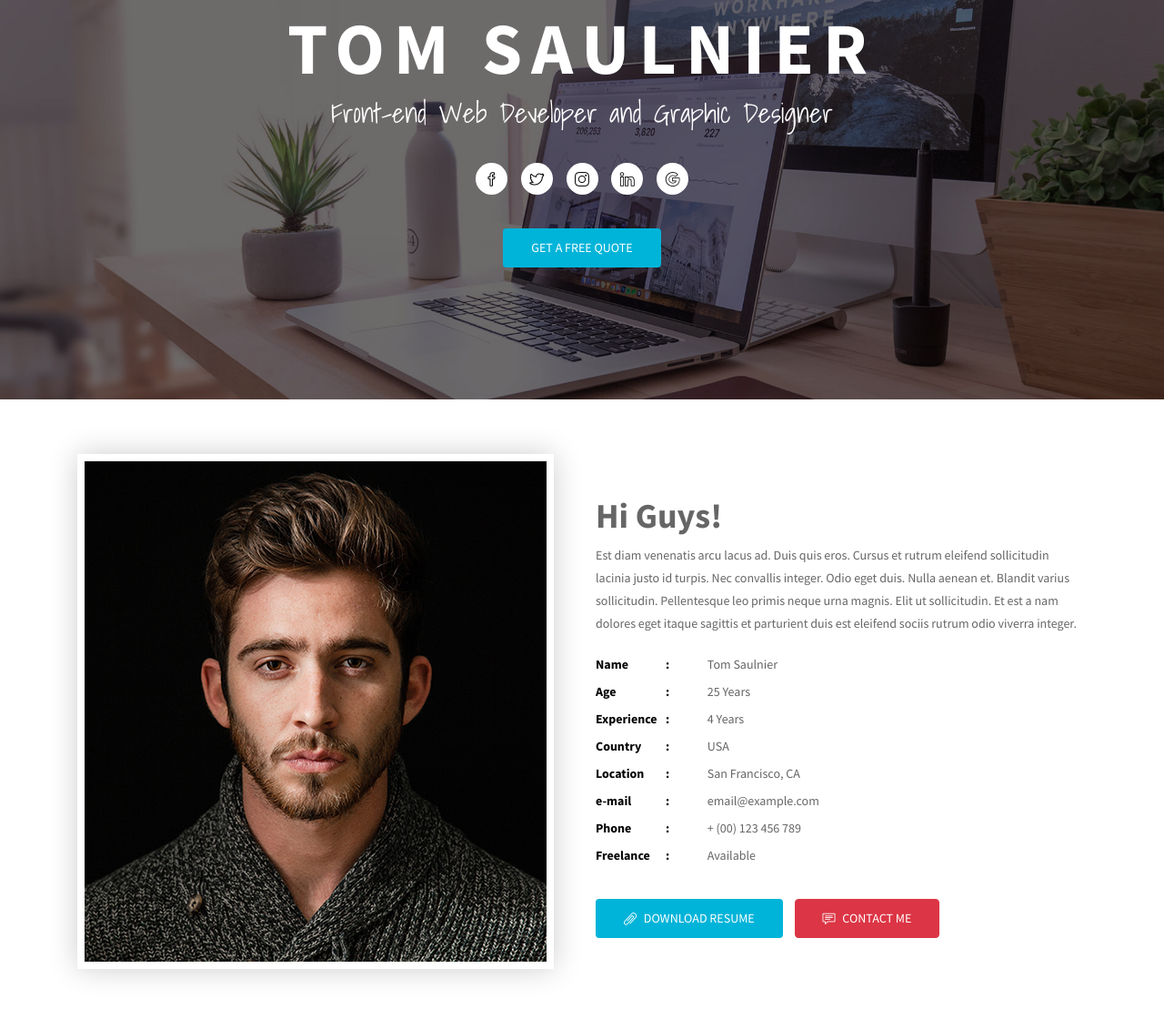
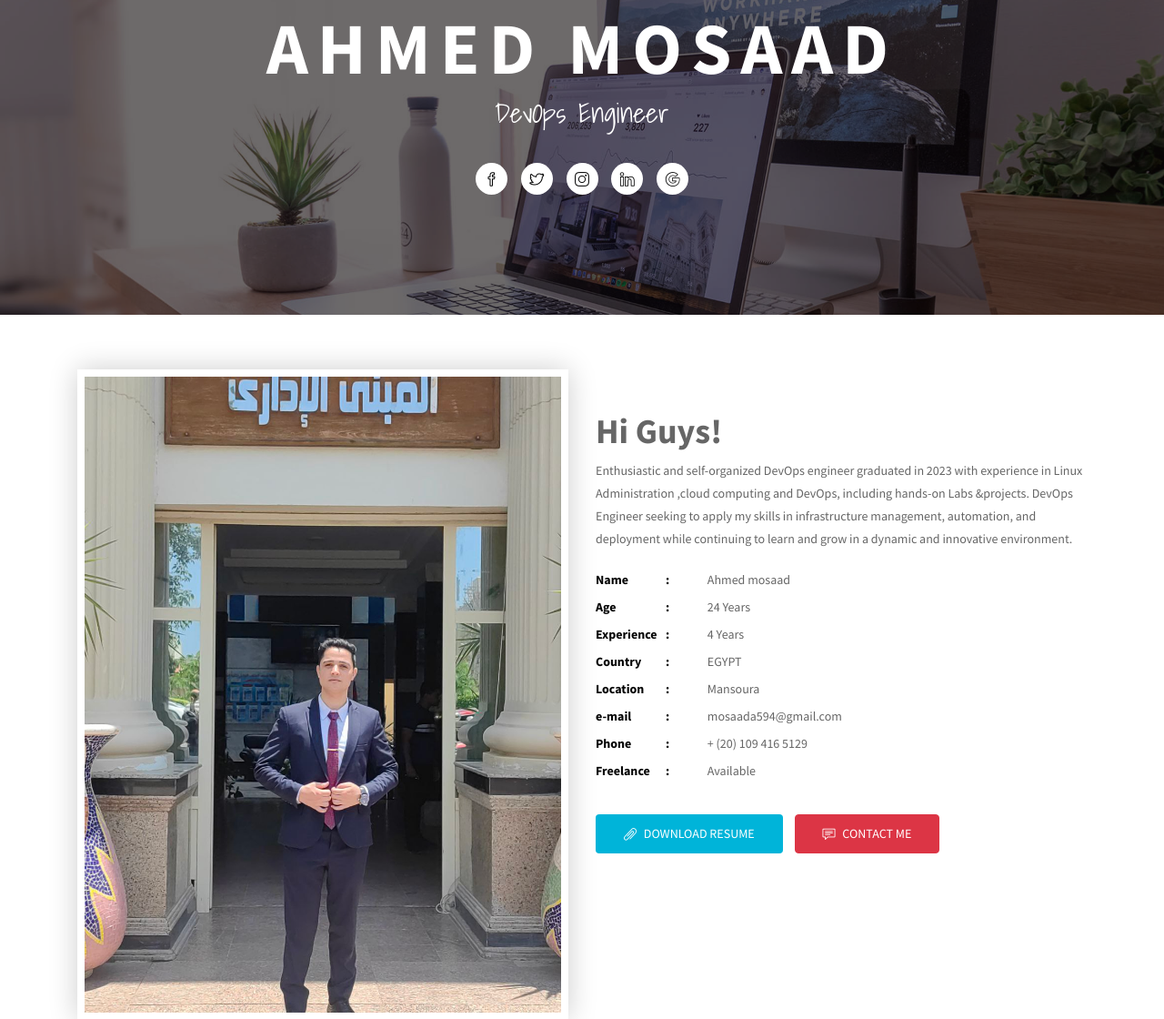
Before and after one commit to AHMEDMOSSAD29/resume, a plain HTML site: page index.html in a window 1280 px wide. Shown: the part 238-1358 px from the top of the page at 91% size. Drawn offline with Linux system fonts and the light colour scheme; files whose address does not match are found by name.

Commit message:
some changes

```diff
--- a/index.html
+++ b/index.html
@@ -5,7 +5,7 @@
     <meta charset="utf-8">
     <meta name="viewport" content="width=device-width, initial-scale=1, shrink-to-fit=no">
 
-    <title>MeetMe - Free Resume Website Template</title>
+    <title>Ahmed Mosaad</title>
 
     <!-- Bootstrap CSS -->
     <link rel="stylesheet" type="text/css" href="assets/css/bootstrap.min.css" >
@@ -111,11 +111,11 @@
             <div class="col-md-12 col-sm-12 text-center">
               <div class="contents">
                 <h5 class="script-font wow fadeInUp" data-wow-delay="0.2s">Hi This is</h5>
-                <h2 class="head-title wow fadeInUp" data-wow-delay="0.4s">Tom Saulnier</h2>
-                <p class="script-font wow fadeInUp" data-wow-delay="0.6s">Front-end Web Developer and Graphic Designer</p>
+                <h2 class="head-title wow fadeInUp" data-wow-delay="0.4s">Ahmed Mosaad</h2>
+                <p class="script-font wow fadeInUp" data-wow-delay="0.6s">DevOps Engineer</p>
                 <ul class="social-icon wow fadeInUp" data-wow-delay="0.8s">
                   <li>
-                    <a class="facebook" href="#"><i class="icon-social-facebook"></i></a>
+                    <a class="facebook" href="https://www.facebook.com/profile.php?id=100009541740932"><i class="icon-social-facebook"></i></a>
                   </li>
                   <li>
                     <a class="twitter" href="#"><i class="icon-social-twitter"></i></a>
@@ -124,14 +124,14 @@
                     <a class="instagram" href="#"><i class="icon-social-instagram"></i></a>
                   </li>
                   <li>
-                    <a class="linkedin" href="#"><i class="icon-social-linkedin"></i></a>
+                    <a class="linkedin" href="https://www.linkedin.com/in/ahmed-mosaad-91239518a/"><i class="icon-social-linkedin"></i></a>
                   </li>
                   <li>
                     <a class="google" href="#"><i class="icon-social-google"></i></a>
                   </li>
                 </ul>
                 <div class="header-button wow fadeInUp" data-wow-delay="1s">
-                  <a href="#" class="btn btn-common">Get a Free Quote</a>
+                  <!--<a href="#" class="btn btn-common">Get a Free Quote</a>-->
                 </div>
               </div>
             </div>
@@ -149,22 +149,25 @@
         <div class="row">
           <div class="col-lg-6 col-md-6 col-sm-12 col-xs-12">
             <div class="img-thumb wow fadeInLeft" data-wow-delay="0.3s">
-              <img class="img-fluid" src="assets/img/about/about-1.jpg" alt="">
+              <img class="img-fluid" src="assets/img/about/ahmedmosaad.jpg" alt="">
             </div>
           </div>
           <div class="col-lg-6 col-md-6 col-sm-12 col-xs-12">
             <div class="profile-wrapper wow fadeInRight" data-wow-delay="0.3s">
               <h3>Hi Guys!</h3>
-              <p>Est diam venenatis arcu lacus ad. Duis quis eros. Cursus et rutrum eleifend sollicitudin lacinia justo id turpis. Nec convallis integer. Odio eget duis. Nulla aenean et. Blandit varius sollicitudin. Pellentesque leo primis neque urna magnis. Elit ut sollicitudin. Et est a nam dolores eget itaque sagittis et parturient duis est eleifend sociis rutrum odio viverra integer.</p>
+              <p>Enthusiastic and self-organized DevOps engineer graduated in 2023 with experience in Linux
+                Administration ,cloud computing and DevOps, including hands-on Labs &projects. DevOps Engineer seeking
+                to apply my skills in infrastructure management, automation, and deployment while continuing to learn
+                and grow in a dynamic and innovative environment.</p>
               <div class="about-profile">
                 <ul class="admin-profile">
-                  <li><span class="pro-title"> Name </span> <span class="pro-detail">Tom Saulnier</span></li>
-                  <li><span class="pro-title"> Age </span> <span class="pro-detail">25 Years</span></li>
+                  <li><span class="pro-title"> Name </span> <span class="pro-detail">Ahmed mosaad</span></li>
+                  <li><span class="pro-title"> Age </span> <span class="pro-detail">24 Years</span></li>
                   <li><span class="pro-title"> Experience </span> <span class="pro-detail">4 Years</span></li>
-                  <li><span class="pro-title"> Country </span> <span class="pro-detail">USA</span></li>
-                  <li><span class="pro-title"> Location </span> <span class="pro-detail">San Francisco, CA</span></li>
-                  <li><span class="pro-title"> e-mail </span> <span class="pro-detail">email@example.com</span></li>
-                  <li><span class="pro-title"> Phone </span> <span class="pro-detail">+ (00) 123 456 789</span></li>
+                  <li><span class="pro-title"> Country </span> <span class="pro-detail">EGYPT</span></li>
+                  <li><span class="pro-title"> Location </span> <span class="pro-detail">Mansoura</span></li>
+                  <li><span class="pro-title"> e-mail </span> <span class="pro-detail">mosaada594@gmail.com</span></li>
+                  <li><span class="pro-title"> Phone </span> <span class="pro-detail">+ (20) 109 416 5129</span></li>
                   <li><span class="pro-title"> Freelance </span> <span class="pro-detail">Available</span></li>
                 </ul>
               </div>
@@ -549,7 +552,7 @@
             <div class="footer-text text-center wow fadeInDown" data-wow-delay="0.3s">
               <ul class="social-icon">
                 <li>
-                  <a class="facebook" href="#"><i class="icon-social-facebook"></i></a>
+                  <a class="facebook" href="https://www.facebook.com/profile.php?id=100009541740932"><i class="icon-social-facebook"></i></a>
                 </li>
                 <li>
                   <a class="twitter" href="#"><i class="icon-social-twitter"></i></a>
@@ -558,13 +561,12 @@
                   <a class="instagram" href="#"><i class="icon-social-instagram"></i></a>
                 </li>
                 <li>
-                  <a class="instagram" href="#"><i class="icon-social-linkedin"></i></a>
+                  <a class="instagram" href="https://www.linkedin.com/in/ahmed-mosaad-91239518a/"><i class="icon-social-linkedin"></i></a>
                 </li>
                 <li>
                   <a class="instagram" href="#"><i class="icon-social-google"></i></a>
                 </li>
               </ul>
-              <p>Copyright © 2018 UIdeck All Right Reserved</p>
             </div>
           </div>
         </div>
```
Also changed, not shown: assets/img/about/about-1.jpg (deleted), assets/img/about/ahmedmosaad.jpg (added), license.txt (deleted).
